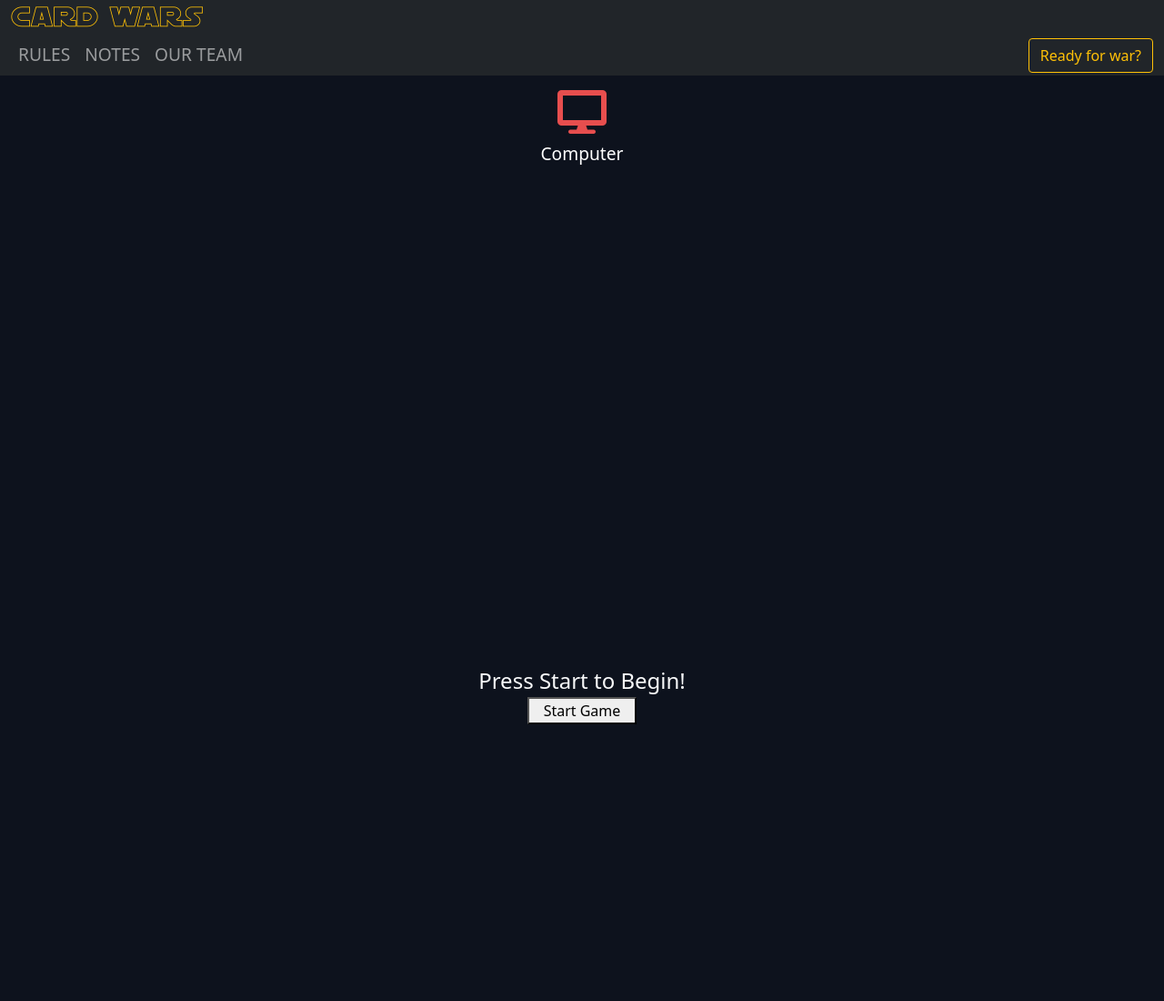
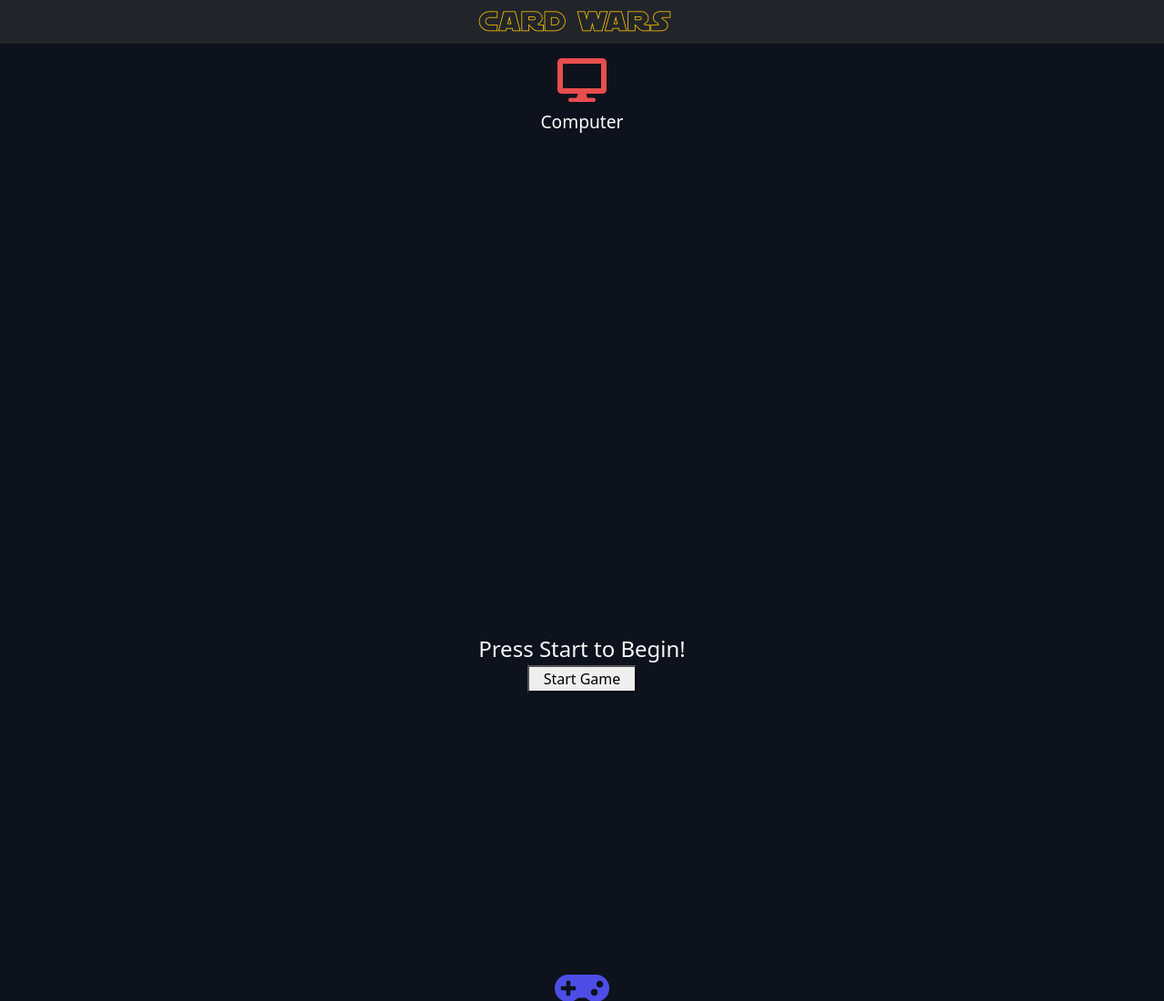
Before and after one commit to obouchari/War-Card-Game, a website built with Vite: page game/index.html in a window 1280 px wide. Shown: the top 1100 px of the page at 91% size. Built offline with nearby package versions, Linux system fonts and the light colour scheme.

Commit message:
reduce navbar to brand on game page

```diff
--- a/game/index.html
+++ b/game/index.html
@@ -13,22 +13,7 @@
   <body>
     <nav class="navbar-fluid navbar-expand-lg navbar-dark bg-dark">
       <div class="container-fluid">
-        <a class="navbar-brand text-warning ff-star-wars mb-0 h1" href="..">Card Wars</a>
-        <button class="navbar-toggler" type="button" data-toggle="collapse" data-target="#navbar"
-          aria-controls="navbarNavAltMarkup" aria-expanded="false" aria-label="Toggle navigation">
-          <span class="navbar-toggler-icon"></span>
-        </button>
-        <div class="collapse navbar-collapse" id="navbar">
-          <div class="navbar-nav me-auto mb-2 mb-lg-0">
-            <a class="nav-item nav-link text-uppercase" href="../#rules">Rules</a>
-            <a class="nav-item nav-link text-uppercase" href="../#notes">Notes</a>
-            <a class="nav-item nav-link text-uppercase" href="../#team">Our Team</a>
-          </div>
-          <div class="d-flex">
-            <a href="/game/"><button class=" btn btn-outline-warning" type="submit"> Ready for war?<span
-                  class="sr-only">(current)</span> </button></a>
-          </div>
-        </div>
+        <a class="navbar-brand text-warning ff-star-wars mb-0 h1 d-flex justify-content-center" href="..">Card Wars</a>
       </div>
     </nav>
     <div id="app">
```
